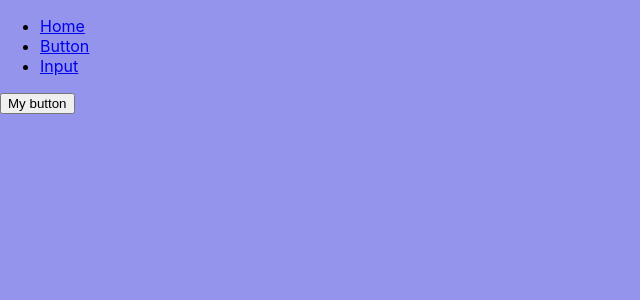
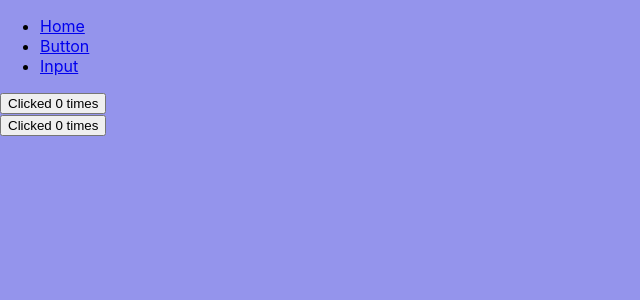
Before and after one commit to nellipelkonen/kodarit-react-demo, a React (Create React App) app in the folder newproject/: page /button in a window 1280 px wide. Shown: the top 300 px of the page, without its empty margins (0-640 px from the left). Built offline with nearby package versions, Linux system fonts and the light colour scheme.

Commit message:
button count

```diff
--- a/newproject/src/App.js
+++ b/newproject/src/App.js
@@ -17,7 +17,12 @@ function App() {
         <Route path='/' element={<Layout />}>
           <Route index element={<Home />} />
           <Route path='input' element={<InputTutorial />} />
-          <Route path='button' element={<Button />} />
+          <Route path='button' element={
+            <div>
+              <Button /><br></br>
+              <Button />
+            </div>
+          } />
         </Route>
       </Routes>
     </BrowserRouter>
--- a/newproject/src/pages/button.jsx
+++ b/newproject/src/pages/button.jsx
@@ -1,9 +1,16 @@
 import React from 'react';
+const { useState } = React;
 
 export const Button = () => {
+  const [count, setCount] = useState(0);
+
+  function handleClick() {
+    setCount(count + 1);
+  }
+
     return (
-      <button>
-        My button
+      <button onClick={handleClick}>
+      Clicked {count} times
       </button>
     );
   }
```
Also changed, not shown: 1 other file (tests, documents, lock files or other folders).
